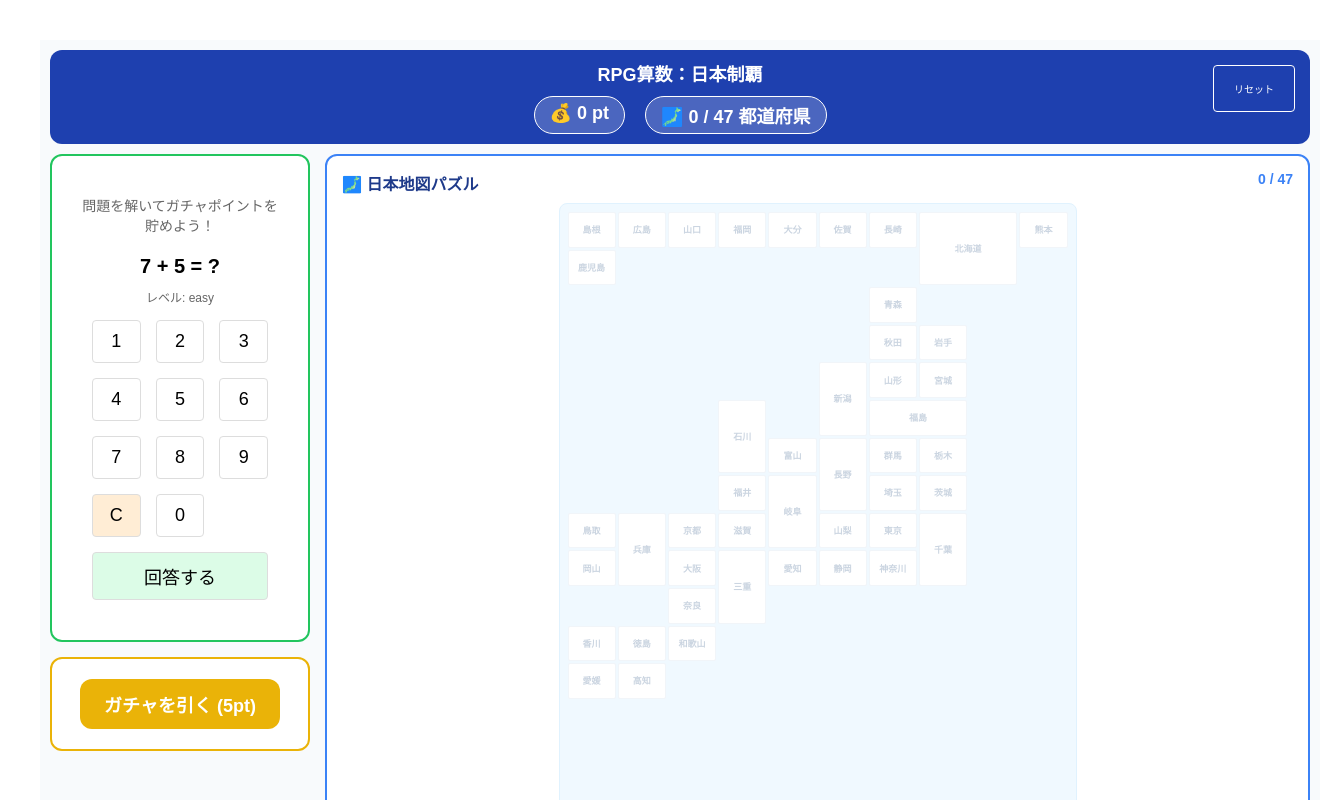
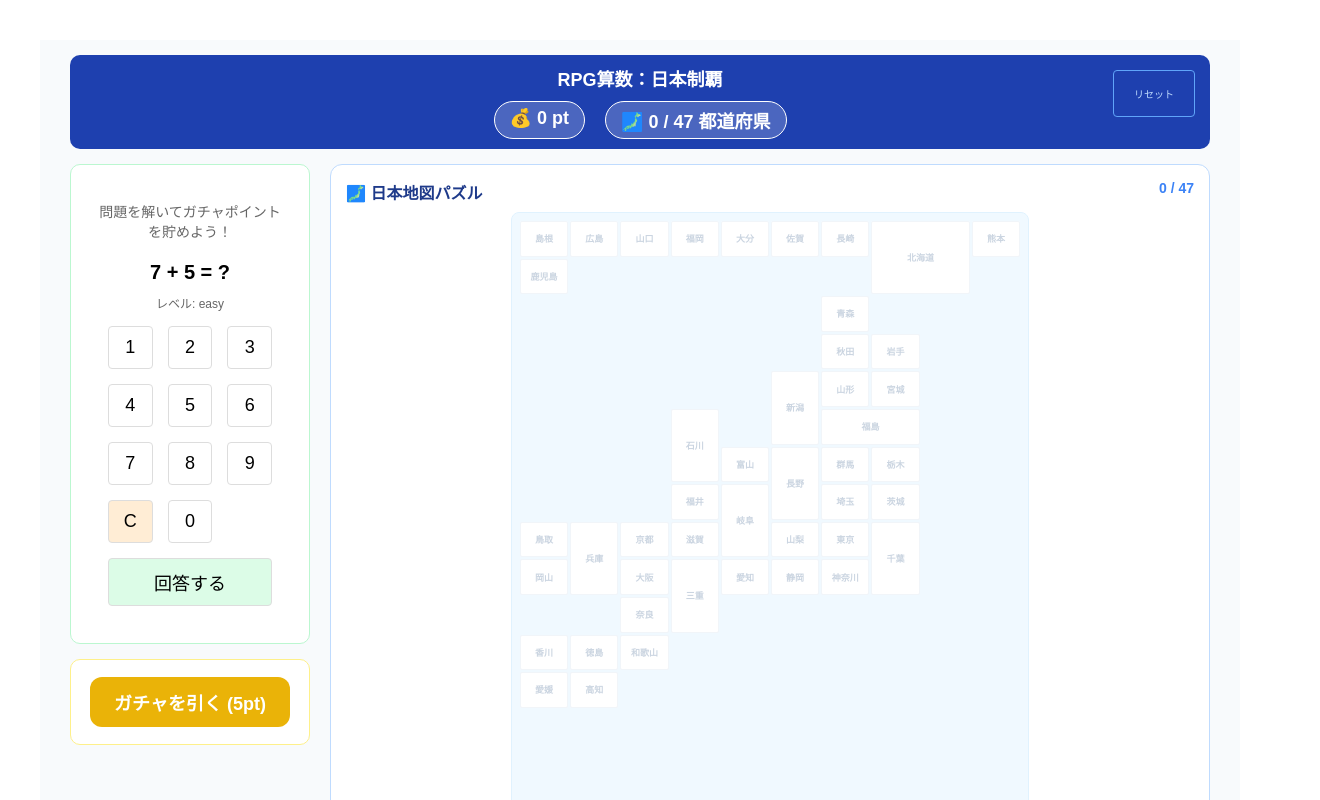
Before and after one commit to kotani6053/manaho0610, a React (Vite) app: page / in a window 1280 px wide. Shown: the top 800 px of the page, 1320 px wide, since content can reach past the window. Built offline with nearby package versions, Linux system fonts and the light colour scheme; the HTML template or start-up script is replaced by a standard one.

Commit message:
Update App.jsx

```diff
--- a/src/App.jsx
+++ b/src/App.jsx
@@ -21,7 +21,7 @@ function App() {
   }, [points, obtained]);
 
   const handleReset = () => {
-    if (window.confirm("記録をリセットしますか？")) {
+    if (window.confirm("データをリセットしますか？")) {
       setObtained([]);
       setPoints(0);
       localStorage.clear();
@@ -29,23 +29,42 @@ function App() {
   };
 
   return (
-    <div style={{ height: '100vh', width: '100vw', display: 'flex', flexDirection: 'column', padding: '10px', boxSizing: 'border-box', backgroundColor: '#f8fafc' }}>
-      <header style={{ textAlign: 'center', padding: '10px', backgroundColor: '#1e40af', color: 'white', borderRadius: '12px', marginBottom: '10px', position: 'relative' }}>
+    <div style={{
+      height: '100vh',
+      width: '100vw',
+      display: 'flex',
+      flexDirection: 'column',
+      padding: '15px 30px', // 左右の余白を増やして圧迫感を軽減
+      boxSizing: 'border-box',
+      backgroundColor: '#f8fafc',
+      maxWidth: '1200px', // 全体の幅が広がりすぎないように
+      margin: '0 auto'
+    }}>
+      <header style={{ textAlign: 'center', padding: '10px', backgroundColor: '#1e40af', color: 'white', borderRadius: '10px', marginBottom: '15px', position: 'relative' }}>
         <h1 style={{ margin: 0, fontSize: '18px' }}>RPG算数：日本制覇</h1>
         <ScoreBoard points={points} collectionCount={obtained.length} />
-        <button onClick={handleReset} style={{ position: 'absolute', right: '10px', top: '10px', fontSize: '10px', color: 'white', background: 'none', border: '1px solid white', borderRadius: '4px', cursor: 'pointer' }}>リセット</button>
+        <button onClick={handleReset} style={{ position: 'absolute', right: '10px', top: '10px', fontSize: '10px', color: '#bfdbfe', background: 'none', border: '1px solid #60a5fa', borderRadius: '4px', cursor: 'pointer' }}>リセット</button>
       </header>
 
-      <div style={{ display: 'grid', gridTemplateColumns: '260px 1fr', gap: '15px', flex: 1, minHeight: 0 }}>
+      <div style={{ display: 'grid', gridTemplateColumns: '240px 1fr', gap: '20px', flex: 1, minHeight: 0 }}>
+        {/* 左側：操作系を少しスリムに */}
         <div style={{ display: 'flex', flexDirection: 'column', gap: '15px' }}>
-          <section style={{ padding: '15px', border: '2px solid #22c55e', borderRadius: '12px', backgroundColor: 'white' }}>
+          <section style={{ padding: '12px', border: '1px solid #bbf7d0', borderRadius: '10px', backgroundColor: 'white' }}>
             <Game onWin={(pts) => setPoints(prev => prev + pts)} />
           </section>
-          <section style={{ padding: '15px', border: '2px solid #eab308', borderRadius: '12px', backgroundColor: 'white' }}>
+          <section style={{ padding: '12px', border: '1px solid #fef08a', borderRadius: '10px', backgroundColor: 'white' }}>
             <Gacha points={points} setPoints={setPoints} obtained={obtained} setObtained={setObtained} />
           </section>
         </div>
-        <section style={{ padding: '15px', border: '2px solid #3b82f6', borderRadius: '12px', backgroundColor: 'white' }}>
+
+        {/* 右側：地図エリア */}
+        <section style={{
+          padding: '15px',
+          border: '1px solid #bfdbfe',
+          borderRadius: '12px',
+          backgroundColor: 'white',
+          overflow: 'hidden'
+        }}>
           <MapCollection obtained={obtained} />
         </section>
       </div>
```
